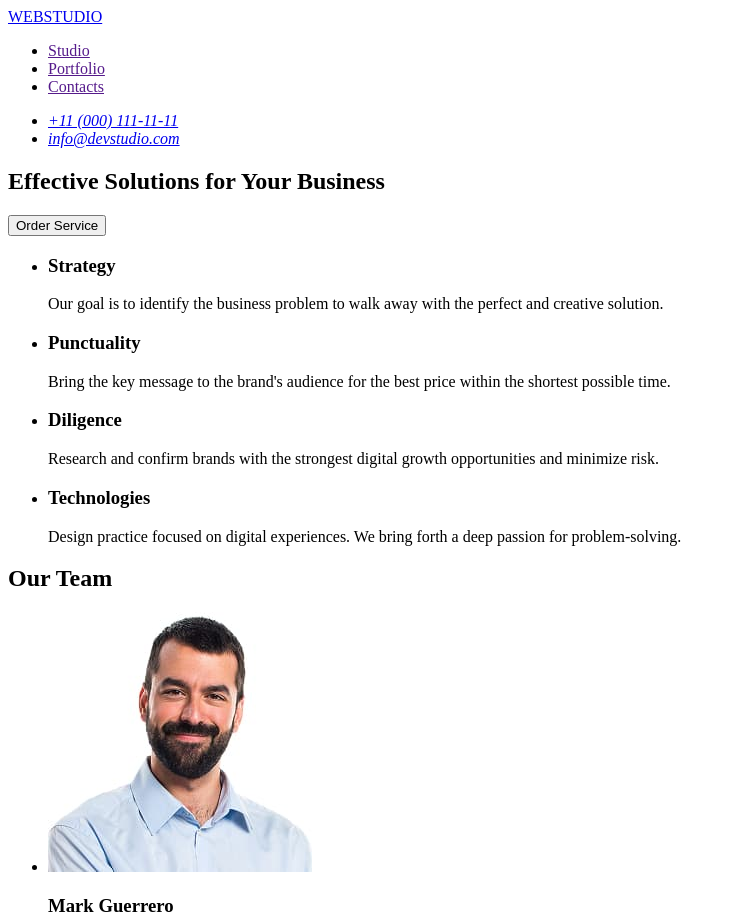
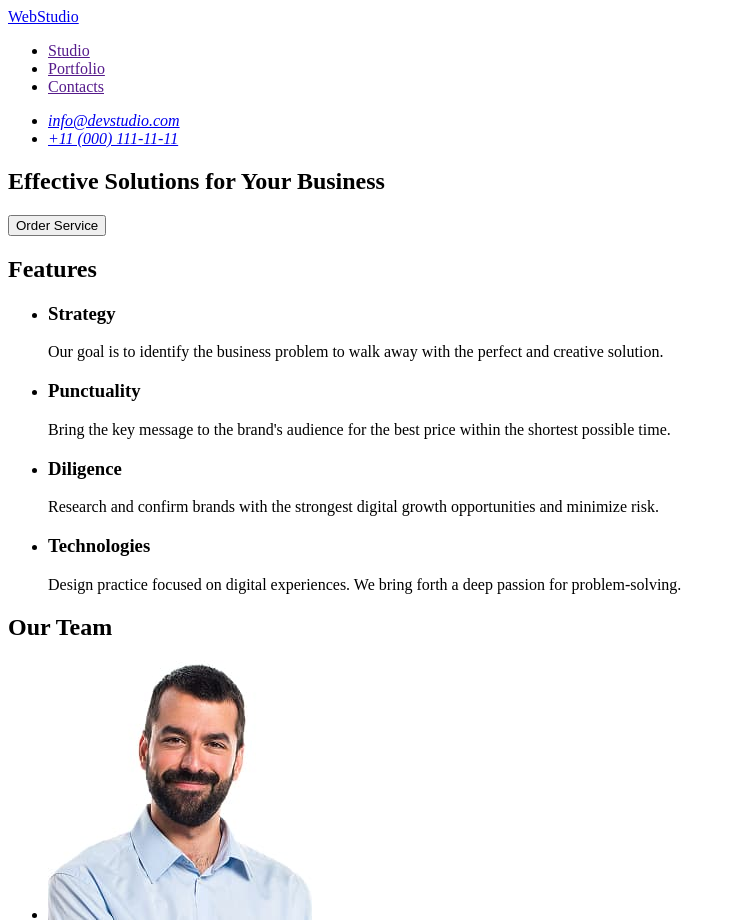
Before and after one commit to Annmarusya/goit-markup-hw-01, a plain HTML site: page index.html in a window 1280 px wide. Shown: the top 923 px of the page, without its empty margins (0-736 px from the left). Drawn offline with Linux system fonts and the light colour scheme.

Commit message:
finished

```diff
--- a/index.html
+++ b/index.html
@@ -8,7 +8,7 @@
   <body>
     <header>
       <nav>
-        <a href="./index.html">WEBSTUDIO</a>
+        <a href="./index.html">WebStudio</a>
         <ul>
           <li><a href="">Studio</a></li>
           <li><a href="">Portfolio</a></li>
@@ -17,8 +17,8 @@
       </nav>
       <address>
         <ul>
+          <li><a href="mailto:info@devstudio.com">info@devstudio.com</a></li>
           <li><a href="tel:+110001111111">+11 (000) 111-11-11</a></li>
-          <li><a href="mailto:info@devstudio.com">info@devstudio.com</a></li>
         </ul>
       </address>
     </header>
@@ -29,7 +29,7 @@
         <button type="button">Order Service</button>
       </section>
       <section>
-        <!-- <h2 hidden>Features</h2>  -->
+        <h2>Features</h2>
         <ul>
           <li>
             <h3>Strategy</h3>
@@ -109,7 +109,7 @@
     </main>
 
     <footer>
-      <a href="./index.html">WEBSTUDIO</a>
+      <a href="./index.html">WebStudio</a>
       <p>
         Increase the flow of customers and sales for your business with digital
         marketing & growth solutions.
```
